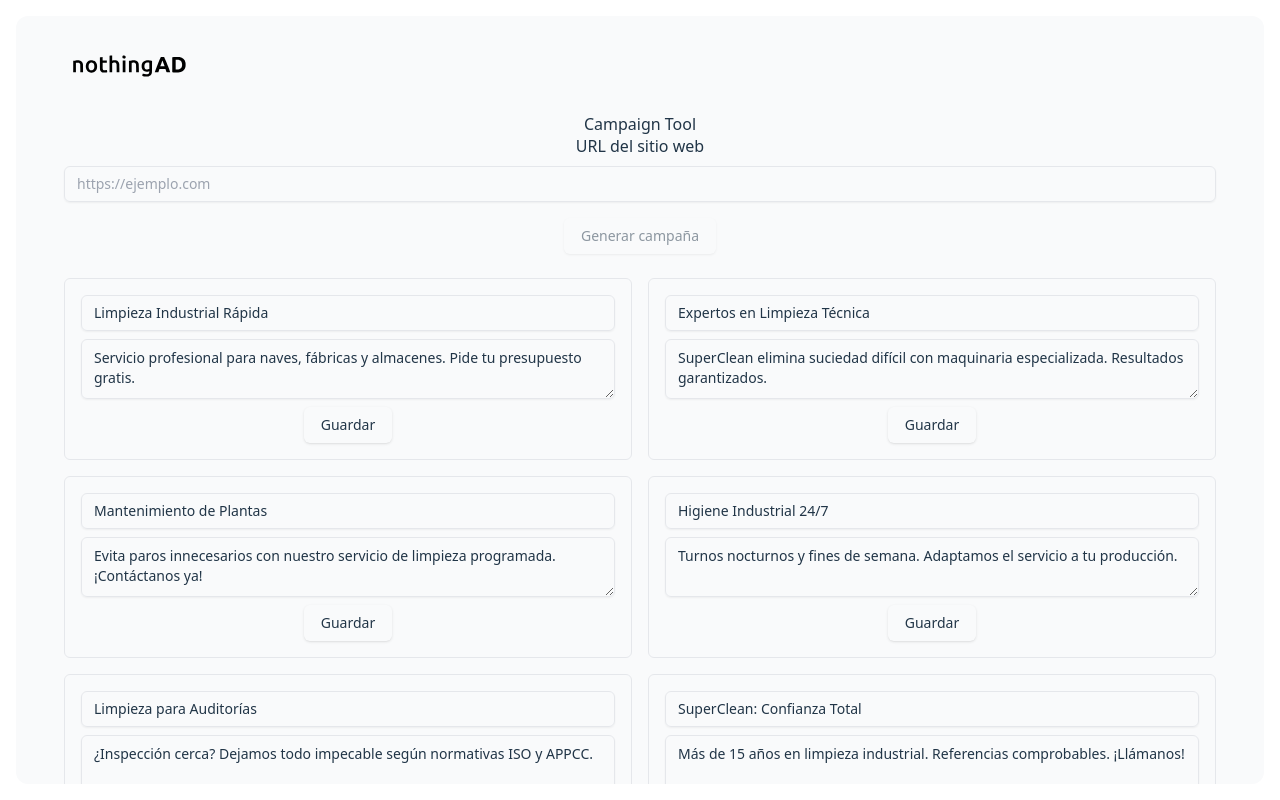
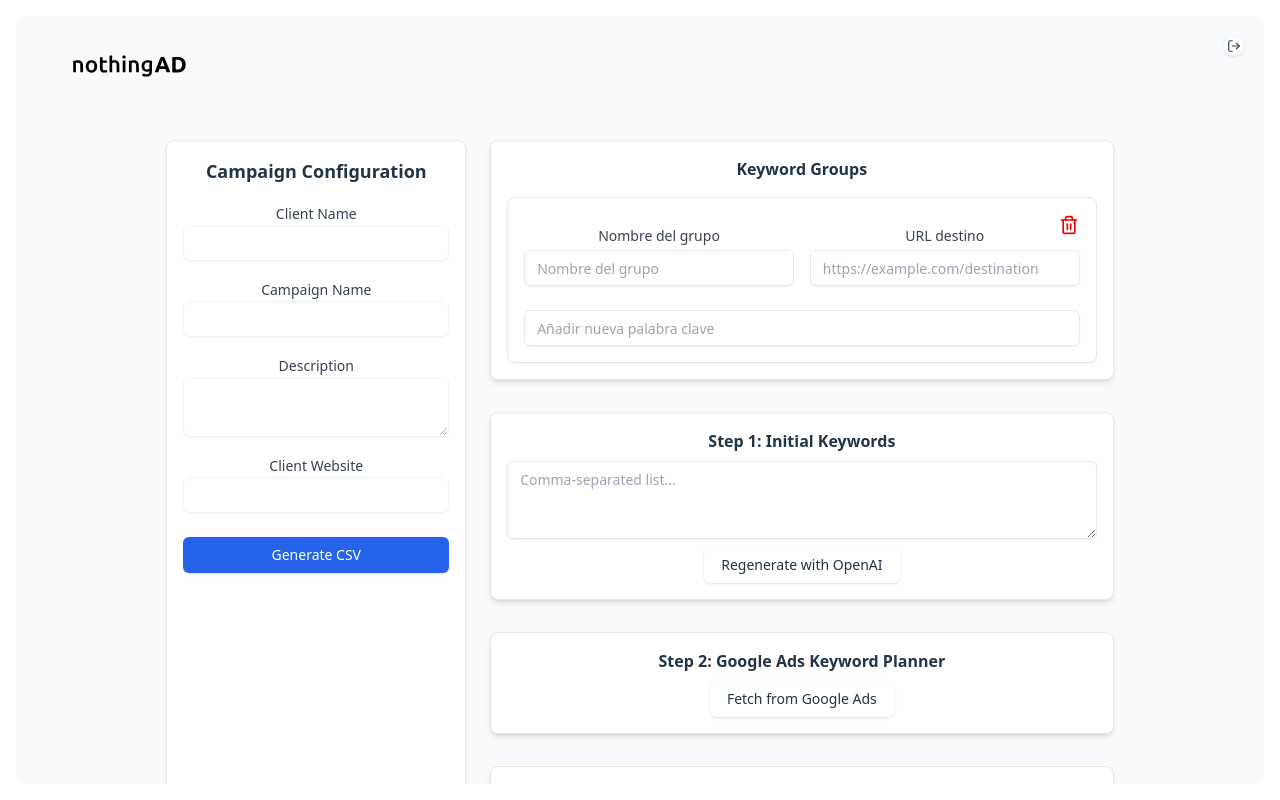
Before and after one commit to PabloYza/ia-campaigns-ui, a React (Vite) app: page /tool in a window 1280 px wide. Built offline with nearby package versions, Linux system fonts and the light colour scheme.

Commit message:
C:/Program Files/Git/tool in progress, logout, refactor

```diff
--- a/src/App.jsx
+++ b/src/App.jsx
@@ -10,6 +10,7 @@ function App() {
 		<Router>
 			<Routes>
 				<Route path="/" element={<Login />} />
+				<Route path="/login" element={<Login />} />
 				<Route path="/config" element={<CampaignConfig />} />
 				<Route path="/tool" element={<CampaignTool />} />
 			</Routes>
--- /dev/null
+++ b/src/components/keywordGroupCard.jsx
@@ -0,0 +1,92 @@
+import React, { useState } from 'react';
+import { Input } from '@/components/ui/input';
+import { TrashIcon } from '@/components/ui/trashIcon';
+
+export default function KeywordGroupCard({ index, groupData, onUpdateGroup, onRemoveGroup }) {
+	const [newKeyword, setNewKeyword] = useState('');
+
+	const handleKeywordDelete = (i) => {
+		const updatedKeywords = [...groupData.keywords];
+		updatedKeywords.splice(i, 1);
+		onUpdateGroup(index, {
+			keywords: updatedKeywords,
+		});
+	};
+
+	const handleAddKeyword = () => {
+		const trimmed = newKeyword.trim();
+		if (trimmed && !groupData.keywords.includes(trimmed)) {
+			const updatedKeywords = [...groupData.keywords, trimmed];
+			onUpdateGroup(index, { keywords: updatedKeywords });
+		}
+		setNewKeyword('');
+	};
+
+	const handleKeyDown = (e) => {
+		if (e.key === 'Enter') {
+			e.preventDefault();
+			handleAddKeyword();
+		}
+	};
+
+	return (
+		<div className="border rounded-lg p-4 space-y-3 relative shadow-sm bg-white">
+			<button
+				className="absolute top-2 right-2 p-1 bg-white rounded-full hover:bg-gray-100 text-gray-500 hover:text-red-600"
+				onClick={() => onRemoveGroup(index)}
+				title="Eliminar grupo"
+			>
+				<TrashIcon />
+			</button>
+
+			<div className="flex flex-col sm:flex-row gap-4">
+				<div className="flex flex-col w-full">
+					<p className="text-sm font-medium text-gray-700 mb-1">Nombre del grupo</p>
+					<Input
+						placeholder="Nombre del grupo"
+						value={groupData.groupName}
+						onChange={(e) =>
+							onUpdateGroup(index, { groupName: e.target.value })
+						}
+					/>
+				</div>
+
+				<div className="flex flex-col w-full">
+					<p className="text-sm font-medium text-gray-700 mb-1">URL destino</p>
+					<Input
+						placeholder="https://example.com/destination"
+						value={groupData.destinationUrl}
+						onChange={(e) =>
+							onUpdateGroup(index, { destinationUrl: e.target.value })
+						}
+					/>
+				</div>
+			</div>
+
+			<div className="flex flex-wrap gap-2">
+				{groupData.keywords.map((kw, i) => (
+					<div
+						key={i}
+						className="bg-gray-200 px-2 py-1 rounded-full flex items-center space-x-1 text-sm"
+					>
+						<span>{kw}</span>
+						<button
+							onClick={() => handleKeywordDelete(i)}
+							className="text-gray-500 hover:text-red-500"
+							title="Eliminar"
+						>
+							<TrashIcon size={12} />
+						</button>
+					</div>
+				))}
+			</div>
+
+			<Input
+				placeholder="Añadir nueva palabra clave"
+				value={newKeyword}
+				onChange={(e) => setNewKeyword(e.target.value)}
+				onKeyDown={handleKeyDown}
+			/>
+		</div >
+	);
+}
--- /dev/null
+++ b/src/components/keywordGroupList.jsx
@@ -0,0 +1,31 @@
+import React from 'react';
+import { useSelector, useDispatch } from 'react-redux';
+import { updateKeywordGroup, removeKeywordGroup } from '@/store/slices/campaignsSlice';
+import KeywordGroupCard from './KeywordGroupCard';
+
+export default function KeywordGroupsList() {
+	const keywordGroups = useSelector((state) => state.campaign.keywordGroups);
+	const dispatch = useDispatch();
+
+	const handleUpdateGroup = (index, groupData) => {
+		dispatch(updateKeywordGroup({ index, groupData }));
+	};
+
+	const handleRemoveGroup = (index) => {
+		dispatch(removeKeywordGroup(index));
+	};
+
+	return (
+		<div className="space-y-6">
+			{keywordGroups.map((group, index) => (
+				<KeywordGroupCard
+					key={index}
+					index={index}
+					groupData={group}
+					onUpdateGroup={handleUpdateGroup}
+					onRemoveGroup={handleRemoveGroup}
+				/>
+			))}
+		</div>
+	);
+}
--- a/src/components/layout/Layout.jsx
+++ b/src/components/layout/Layout.jsx
@@ -3,7 +3,7 @@ import UserBadge from "./UserBadge";
 
 export default function Layout({ children }) {
 	return (
-		<div className="fixed inset-0 bg-white p-4 sm:p-4 overflow-hidden">
+		<div className="fixed inset-0 bg-white p-2 sm:p-4 overflow-hidden">
 			<div className="h-full w-full bg-gray-50 rounded-xl flex flex-col">
 				{/* Top bar */}
 				<div className="flex justify-between items-center p-4 sm:p-6">
@@ -12,8 +12,8 @@ export default function Layout({ children }) {
 				</div>
 
 				{/* Page content */}
-				<div className="flex-1 flex justify-center items-start overflow-auto px-4 pb-8">
-					<div className="w-full w-2/3 max-w-6xl">
+				<div className="flex-1 overflow-auto px-2 sm:px-3 pb-8">
+					<div className="w-4/5 mx-auto">
 						{children}
 					</div>
 				</div>
--- a/src/components/layout/userBadge.jsx
+++ b/src/components/layout/userBadge.jsx
@@ -1,10 +1,14 @@
+import { LogOut as LogOutIcon } from "lucide-react";
 import React, { useMemo } from "react";
-import { useSelector } from "react-redux";
+import { useSelector, useDispatch } from "react-redux";
+import { clearUser } from "../../store/slices/userSlice";
+import { COLORS } from "@/lib/utils";
 
-const COLORS = ["#FFC107", "#03A9F4", "#4CAF50", "#FF5722", "#9C27B0", "#00BCD4", "#8BC34A"];
 
 export default function UserBadge() {
 	const user = useSelector((state) => state.user);
+	const dispatch = useDispatch();
+
 
 	const { name = "Usuario", email = "" } = user;
 
@@ -13,22 +17,38 @@ export default function UserBadge() {
 		return COLORS[index];
 	}, [name]);
 
+	const handleLogout = () => {
+		dispatch(clearUser());
+		window.location.href = "/login";
+	};
+
 	const firstName = name.split(" ")[0];
 	const initial = firstName.charAt(0).toUpperCase();
 	const lastName = name.split(" ")[1] || "";
 
 	return (
-		<div className="flex items-center space-x-3 px-3 py-2">
-			<div
-				className="w-9 h-9 rounded-full flex items-center justify-center text-white font-bold text-sm"
-				style={{ backgroundColor: avatarColor }}
-			>
-				{initial}
+		<div className="flex items-center space-x-3 px-3 py-2 relative">
+			<div className="relative">
+				<div
+					className="w-9 h-9 rounded-full flex items-center justify-center text-white font-bold text-sm"
+					style={{ backgroundColor: avatarColor }}
+				>
+					{initial}
+				</div>
+
 			</div>
 			<div className="flex flex-col">
-				<span className="text-sm font-medium text-gray-800">{firstName} {lastName} </span>
+
+				<span className="text-sm font-medium text-gray-800">{firstName} {lastName}</span>
 				<span className="text-xs text-gray-500">{email}</span>
 			</div>
+			<button
+				onClick={handleLogout}
+				title="Cerrar sesión"
+				className="absolute -top-1 -right-1 bg-white rounded-full p-[2px] shadow hover:bg-gray-100"
+			>
+				<LogOutIcon size={14} className="text-gray-700" />
+			</button>
 		</div>
 	);
 }
--- /dev/null
+++ b/src/components/ui/trashIcon.jsx
@@ -0,0 +1,9 @@
+import { Trash2 } from 'lucide-react';
+
+export const TrashIcon = ({ size = 20 }) => {
+	return (
+		<div className='m-1'>
+			<Trash2 size={size} color='#f50000' />
+		</div>
+	)
+}
--- a/src/lib/utils.js
+++ b/src/lib/utils.js
@@ -21,3 +21,5 @@ export const getEuropeanTimestamp = () => {
 	const timeStamp = `${day}/${month}/${year} ${hours}:${minutes}`;
 	return timeStamp;
 };
+
+export const COLORS = ["#FFC107", "#03A9F4", "#4CAF50", "#FF5722", "#9C27B0", "#00BCD4", "#8BC34A"];
--- a/src/pages/CampaignTool.jsx
+++ b/src/pages/CampaignTool.jsx
@@ -1,39 +1,84 @@
-import React, { useState } from "react";
-import UrlInput from "../components/UrlInput";
-import GenerateCsv from "../components/GenerateCsv";
-import CopyCard from "../components/CopyCard";
+import React from 'react';
+import { useSelector, useDispatch } from 'react-redux';
+import { Input } from '@/components/ui/input';
+import { Textarea } from '@/components/ui/textarea';
+import { Button } from '@/components/ui/button';
+import KeywordGroupsList from '../components/keywordGroupList';
 
-function CampaignTool() {
-	const [url, setUrl] = useState("");
-	const [clientName, setClientName] = useState("");
-
-	const handleGenerate = () => {
-		if (!url) return;
-
-		try {
-			const normalizedUrl = url.startsWith("http") ? url : `https://${url}`;
-			const domain = new URL(normalizedUrl).hostname.replace(/^www\./, "").split(".")[0];
-			setClientName(domain); // 👈 save client name
-			console.log("Client name extracted:", domain);
-			// trigger OpenAI or SEMrush logic here...
-		} catch (error) {
-			console.error("Invalid URL format");
-		}
-	};
-
+const CampaignTool = () => {
+	const campaignData = useSelector((state) => state.campaign);
 
 	return (
-		<div>
-			<h1>Campaign Tool</h1>
-			<UrlInput url={url}
-				setUrl={setUrl}
-				onGenerate={handleGenerate}
-				isLoading={false}
-				clientName={clientName}
-			/>
-			<CopyCard />
-			<GenerateCsv campaignName={clientName} />
+		<div className="w-full px-4 py-6">
+			<div className="grid grid-cols-1 md:grid-cols-3 gap-6">
+				{/* LEFT COLUMN - Campaign Config */}
+				<div className="bg-white shadow-md rounded-lg p-4 md:col-span-1 border">
+					<h2 className="text-lg font-semibold mb-4">Campaign Configuration</h2>
+
+					<div className="space-y-4">
+						<div>
+							<label className="text-sm font-medium text-gray-700">Client Name</label>
+							<Input value={campaignData.clientName} disabled />
+						</div>
+
+						<div>
+							<label className="text-sm font-medium text-gray-700">Campaign Name</label>
+							<Input value={campaignData.campaignName} disabled />
+						</div>
+
+						<div>
+							<label className="text-sm font-medium text-gray-700">Description</label>
+							<Textarea value={campaignData.description} disabled />
+						</div>
+
+						<div>
+							<label className="text-sm font-medium text-gray-700">Client Website</label>
+							<Input value={campaignData.clientUrl} disabled />
+						</div>
+					</div>
+
+					<div className="mt-6">
+						<Button className="w-full bg-blue-600 text-white hover:bg-blue-700">
+							Generate CSV
+						</Button>
+					</div>
+				</div>
+
+				{/* RIGHT COLUMN - Steps + Keyword Groups */}
+				<div className="md:col-span-2 space-y-8">
+					<div className="bg-white p-4 rounded-lg shadow-md border">
+						<h3 className="text-base font-semibold mb-4">Keyword Groups</h3>
+						<KeywordGroupsList />
+					</div>
+					{/* STEP 1 */}
+					<div className="bg-white p-4 rounded-lg shadow-md border">
+						<h3 className="text-base font-semibold mb-2">Step 1: Initial Keywords</h3>
+						<Textarea placeholder="Comma-separated list..." rows={3} />
+						<Button className="mt-2">Regenerate with OpenAI</Button>
+					</div>
+
+					{/* STEP 2 */}
+					<div className="bg-white p-4 rounded-lg shadow-md border">
+						<h3 className="text-base font-semibold mb-2">Step 2: Google Ads Keyword Planner</h3>
+						<Button>Fetch from Google Ads</Button>
+					</div>
+
+					{/* STEP 3 */}
+					<div className="bg-white p-4 rounded-lg shadow-md border">
+						<h3 className="text-base font-semibold mb-2">Step 3: SEMrush Strategy</h3>
+						{/* Output from SEMrush */}
+						<div className="space-y-4">
+							<div>
+								<p className="font-semibold">Limpieza Industrial Rápida</p>
+								<p className="text-sm text-gray-700">Servicio profesional para naves, fábricas y almacenes. Pide tu presupuesto gratis.</p>
+							</div>
+							{/* Buttons can be added per copy item */}
+						</div>
+					</div>
+				</div>
+			</div>
 		</div>
 	);
-}
+};
+
 export default CampaignTool;
```
Also changed, not shown: src/pages/CampaignConfig.jsx (+7 -6 lines).
